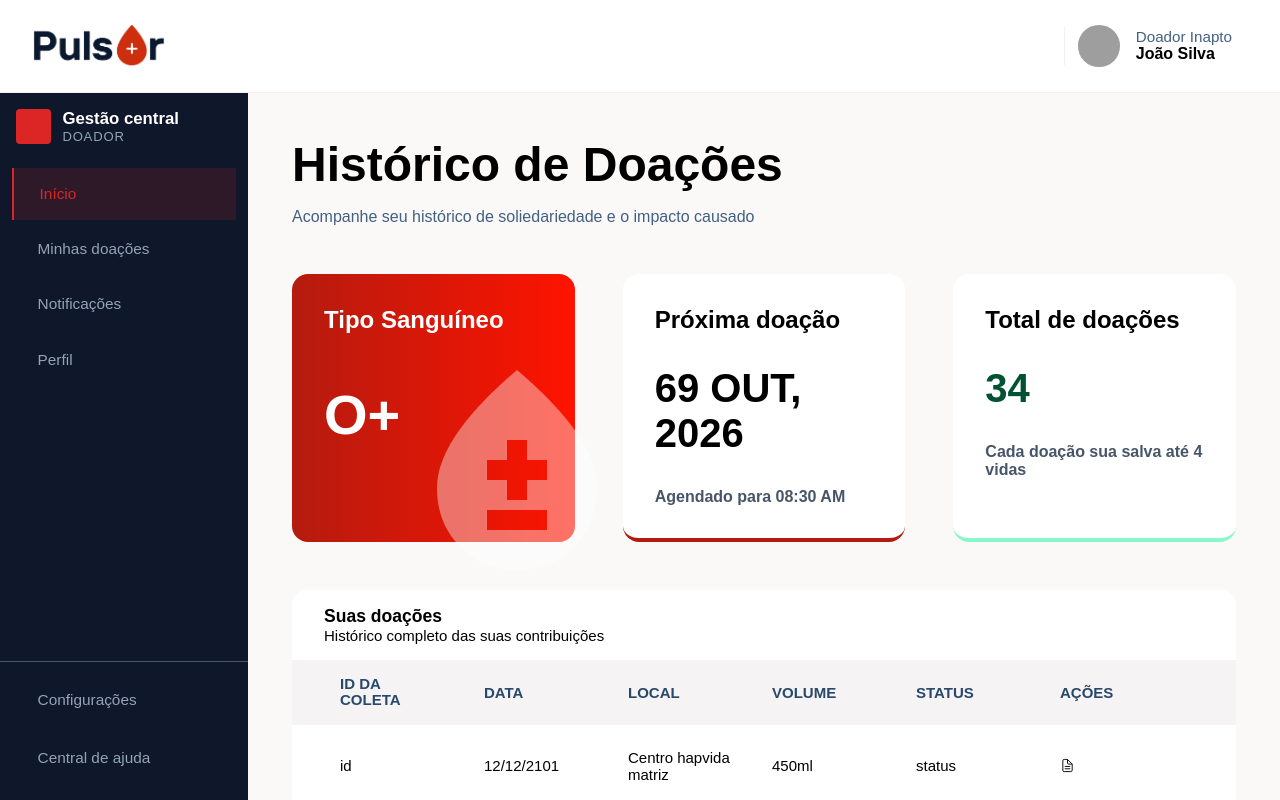
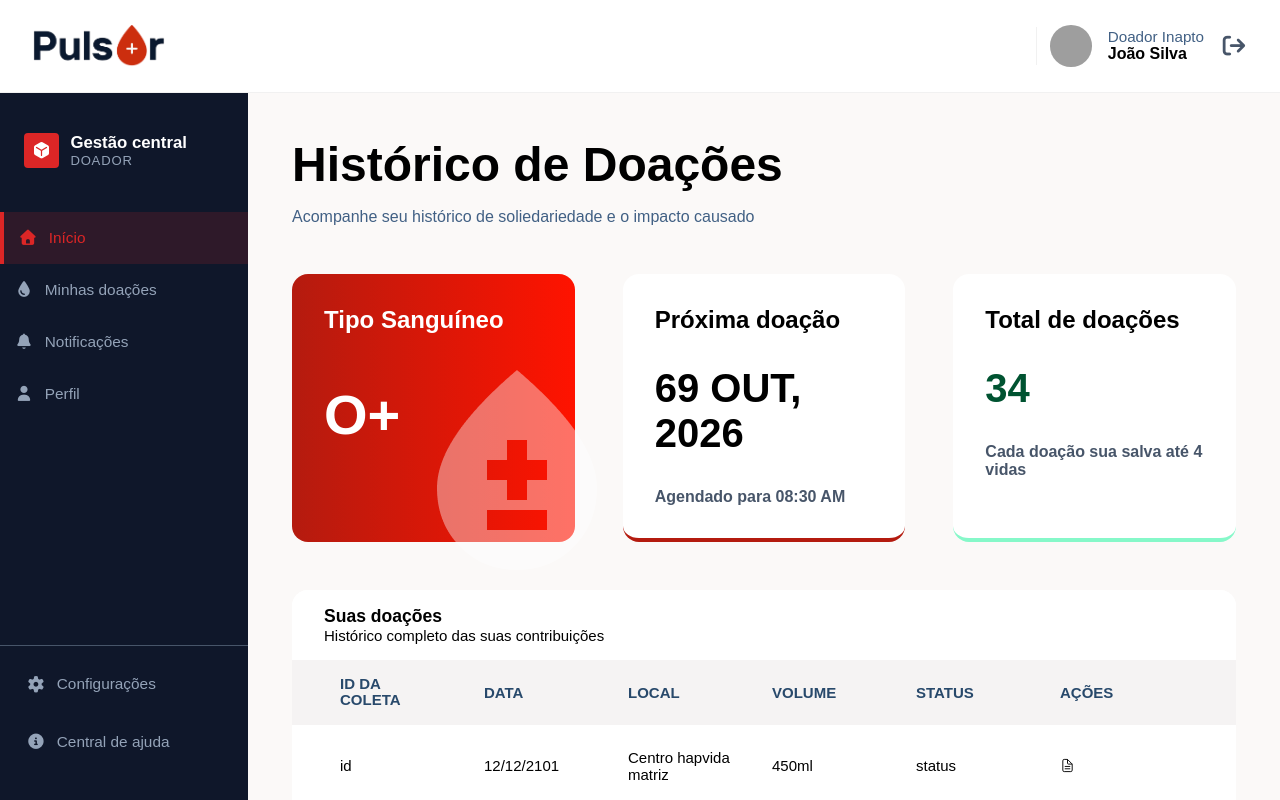
Before and after one commit to databloodHealth/Pulsar, a React (Vite) app in the folder Front/: page /historico in a window 1280 px wide. Shown: the top 800 px of the page. Built offline with nearby package versions, Linux system fonts and the light colour scheme; grey boxes are pictures that could not be loaded.

Commit message:
fix: sidebar icons rendering error

```diff
--- a/Front/index.html
+++ b/Front/index.html
@@ -3,6 +3,7 @@
   <head>
     <meta charset="UTF-8" />
     <link rel="icon" type="image/svg+xml" href="/favicon.svg" />
+    <link rel="stylesheet" href="https://cdnjs.cloudflare.com/ajax/libs/font-awesome/7.3.1/css/all.css" integrity="sha512-x9WwyMYBnlXMNQ6kQ/Lyzu1NqIhLQKL5Oq6xByfXuRj7s9CskyCbLv/1IjqzJmXwFXWr0ov6jBV7Qbc0hh9nHg==" crossorigin="anonymous" referrerpolicy="no-referrer">
     <meta name="viewport" content="width=device-width, initial-scale=1.0" />
     <title>Pulsar</title>
   </head>
--- a/Front/src/index.css
+++ b/Front/src/index.css
@@ -6,6 +6,10 @@
   margin: 0;
   box-sizing: border-box;
   font-family: "Inter", "Manrope", "Epilogue";
+}
+
+a{
+  text-decoration: none
 }
 
 :root {
--- a/Front/src/layouts/SystemLayout/style.module.css
+++ b/Front/src/layouts/SystemLayout/style.module.css
@@ -88,6 +88,8 @@
   width: 15.5rem;
   position: sticky;
   top: 5.8rem;
+  padding: 1rem 0 ;
+  gap: 2rem;
 }
 
 .roleGroup {
@@ -95,7 +97,7 @@
   align-items: center;
   width: 100%;
   gap: 0.7rem;
-  padding: 1rem 1rem 0.75rem;
+  padding: 1.5rem 1.5rem 0.75rem;
   margin-left: 0;
 }
 
@@ -133,8 +135,8 @@
   display: flex;
   flex-direction: column;
   width: 100%;
-  padding: 0.75rem 0.75rem 1rem;
-  gap: 0.2rem;
+  /* padding: 0.75rem 0.75rem 1rem; */
+  gap: 0;
   align-items: stretch;
 }
 
@@ -159,7 +161,7 @@
   font-size: 0.96rem;
   text-decoration: none;
   padding-left: 0.9rem;
-  transition: color 0.3s ease, background-color 0.3s ease, border-left 0.3s ease;
+  transition: color 0.3s ease, background-color 0.3s ease;
   height: 3.25rem;
   border: none;
   background-color: transparent;
@@ -172,13 +174,12 @@
 .buttonLink:hover {
   color: var(--navigation-hover, #dc2626);
   background-color: rgba(220, 38, 38, 0.15);
-  border-left: 2px solid var(--vermelho, #dc2626);
 }
 
 .activeLink {
   color: var(--navigation-hover, #dc2626);
   background-color: rgba(220, 38, 38, 0.15);
-  border-left: 2px solid var(--vermelho, #dc2626);
+  border-left: 4px solid var(--vermelho, #dc2626);
 }
 
 .main {
```
